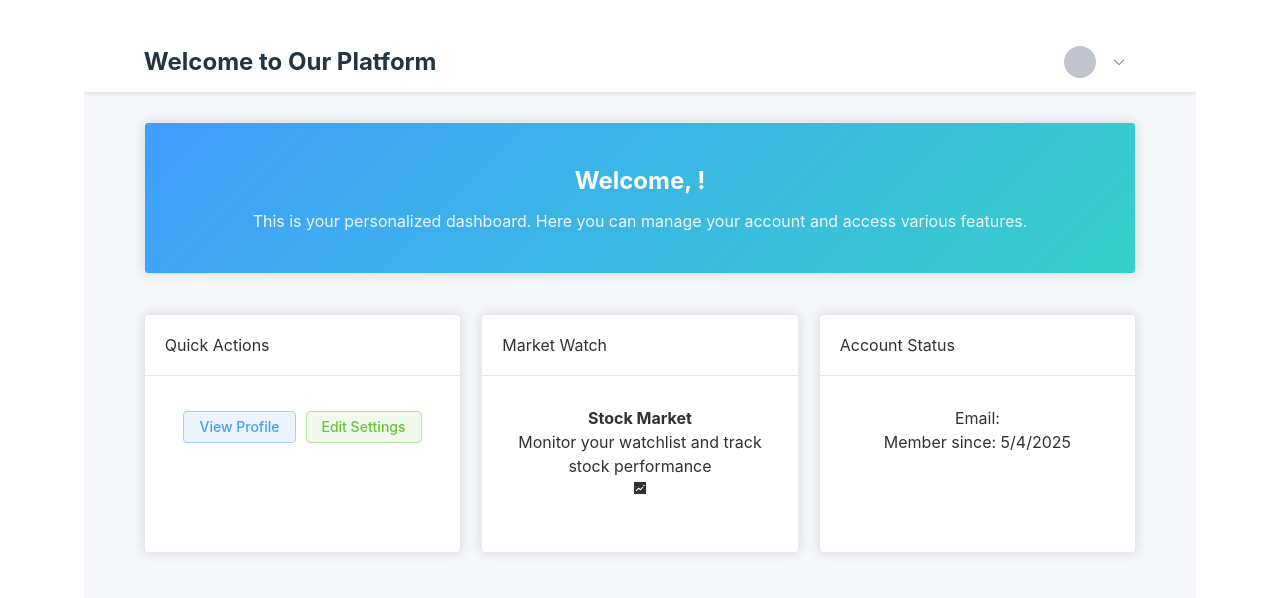
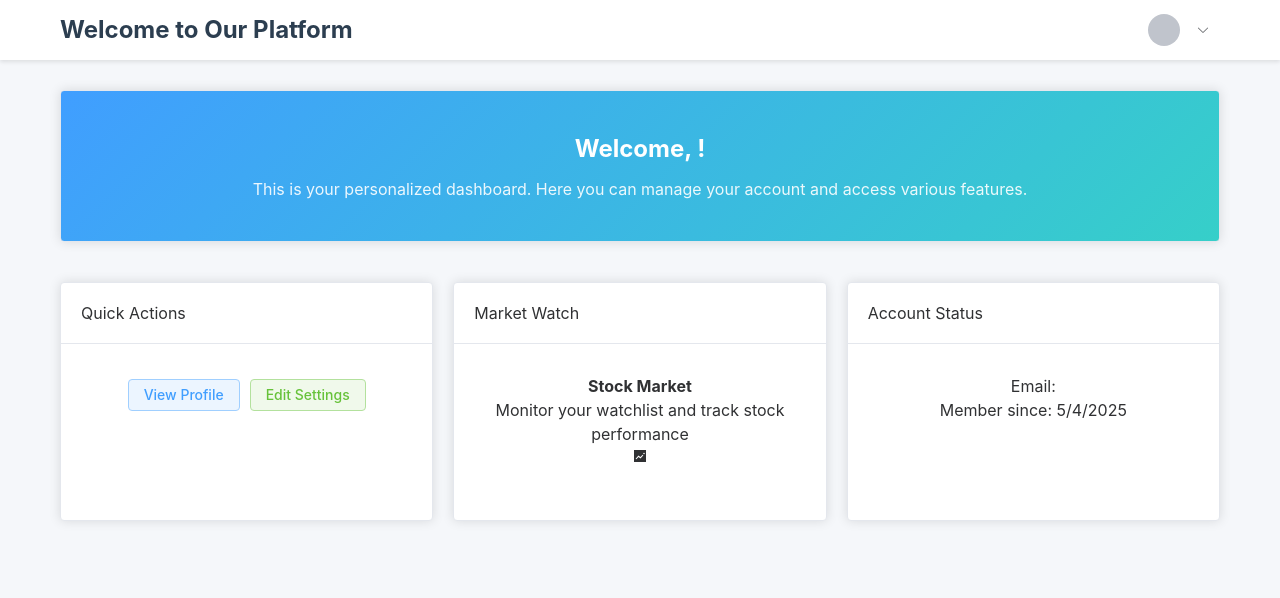
Before and after one commit to PaulZaman/PortfolioBuilder, a Vue app in the folder front_end/: page /home in a window 1280 px wide. Shown: the top 598 px of the page. Built offline with nearby package versions, Linux system fonts and the light colour scheme; no server answers; sample sign-in values are in the browser's storage.

Commit message:
modify the ui design

```diff
--- a/front_end/src/App.vue
+++ b/front_end/src/App.vue
@@ -13,9 +13,24 @@ import { RouterView } from 'vue-router';
   box-sizing: border-box;
 }
 
+html, body {
+  margin: 0;
+  padding: 0;
+  width: 100%;
+  height: 100%;
+  overflow-x: hidden;
+}
+
 body {
   font-family: -apple-system, BlinkMacSystemFont, 'Segoe UI', Roboto, 'Helvetica Neue', Arial, sans-serif;
   -webkit-font-smoothing: antialiased;
   -moz-osx-font-smoothing: grayscale;
 }
+
+#app {
+  width: 100%;
+  height: 100%;
+  margin: 0;
+  padding: 0;
+}
 </style>
--- a/front_end/src/components/Dashboard.vue
+++ b/front_end/src/components/Dashboard.vue
@@ -125,11 +125,14 @@ const handleCommand = (command) => {
 <style scoped>
 .home-container {
   min-height: 100vh;
-  width: 100%;
+  width: 100vw;
   background-color: #f5f7fa;
   margin: 0;
   padding: 0;
   overflow-x: hidden;
+  position: fixed;
+  top: 0;
+  left: 0;
 }
 
 .header {
@@ -137,6 +140,11 @@ const handleCommand = (command) => {
   box-shadow: 0 2px 4px rgba(0, 0, 0, 0.1);
   width: 100%;
   padding: 0;
+  position: fixed;
+  top: 0;
+  left: 0;
+  z-index: 1000;
+  height: 60px;
 }
 
 .header-content {
@@ -148,6 +156,12 @@ const handleCommand = (command) => {
   margin: 0;
   padding: 0 20px;
   box-sizing: border-box;
+}
+
+.header-content h2 {
+  margin: 0;
+  font-size: 24px;
+  color: #2c3e50;
 }
 
 .header-right {
@@ -174,10 +188,12 @@ const handleCommand = (command) => {
 }
 
 .el-main {
+  margin-top: 60px;
   padding: 20px;
   width: 100%;
   max-width: none;
   box-sizing: border-box;
+  min-height: calc(100vh - 60px);
 }
 
 .welcome-card {
--- a/front_end/src/components/Login.vue
+++ b/front_end/src/components/Login.vue
@@ -117,7 +117,7 @@ const handleForgotPassword = () => {
 <style scoped>
 .login-container {
   min-height: 100vh;
-  width: 100%;
+  width: 100vw;
   display: flex;
   justify-content: center;
   align-items: center;
@@ -125,6 +125,9 @@ const handleForgotPassword = () => {
   margin: 0;
   padding: 0;
   overflow-x: hidden;
+  position: fixed;
+  top: 0;
+  left: 0;
 }
 
 .login-background {
--- a/front_end/src/components/Register.vue
+++ b/front_end/src/components/Register.vue
@@ -153,7 +153,7 @@ const showPrivacy = () => {
 <style scoped>
 .register-container {
   min-height: 100vh;
-  width: 100%;
+  width: 100vw;
   display: flex;
   justify-content: center;
   align-items: center;
@@ -161,6 +161,9 @@ const showPrivacy = () => {
   margin: 0;
   padding: 0;
   overflow-x: hidden;
+  position: fixed;
+  top: 0;
+  left: 0;
 }
 
 .register-background {
--- a/front_end/src/pages/Market.vue
+++ b/front_end/src/pages/Market.vue
@@ -1,7 +1,7 @@
 <template>
-  <div class="market-page">
+  <div class="market-container">
     <el-container>
-      <el-header class="header">
+      <el-header class="market-header">
         <div class="header-content">
           <h2>Market Watch</h2>
           <div class="header-right">
@@ -10,7 +10,7 @@
         </div>
       </el-header>
 
-      <el-main>
+      <el-main class="market-content">
         <!-- Search and Add Stock Section -->
         <el-row :gutter="20" class="mb-4">
           <el-col :span="24">
@@ -237,16 +237,28 @@ export default {
 </script>
 
 <style scoped>
-.market-page {
+.market-container {
   min-height: 100vh;
+  width: 100vw;
   background-color: #f5f7fa;
+  margin: 0;
+  padding: 0;
+  overflow-x: hidden;
+  position: fixed;
+  top: 0;
+  left: 0;
 }
 
-.header {
+.market-header {
   background-color: #fff;
   box-shadow: 0 2px 4px rgba(0, 0, 0, 0.1);
   width: 100%;
   padding: 0;
+  position: fixed;
+  top: 0;
+  left: 0;
+  z-index: 1000;
+  height: 60px;
 }
 
 .header-content {
@@ -258,6 +270,21 @@ export default {
   margin: 0;
   padding: 0 20px;
   box-sizing: border-box;
+}
+
+.header-content h2 {
+  margin: 0;
+  font-size: 24px;
+  color: #2c3e50;
+}
+
+.market-content {
+  margin-top: 60px;
+  padding: 20px;
+  width: 100%;
+  max-width: none;
+  box-sizing: border-box;
+  min-height: calc(100vh - 60px);
 }
 
 .el-main {
```
